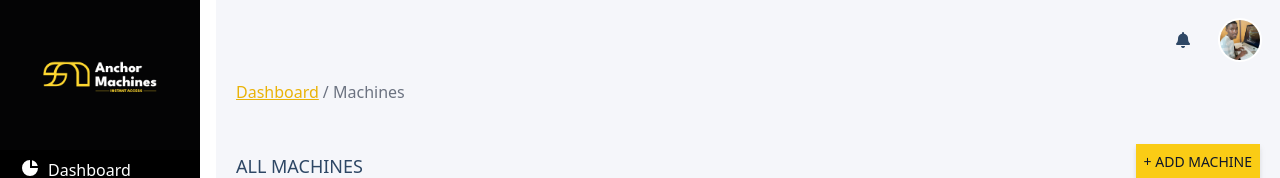
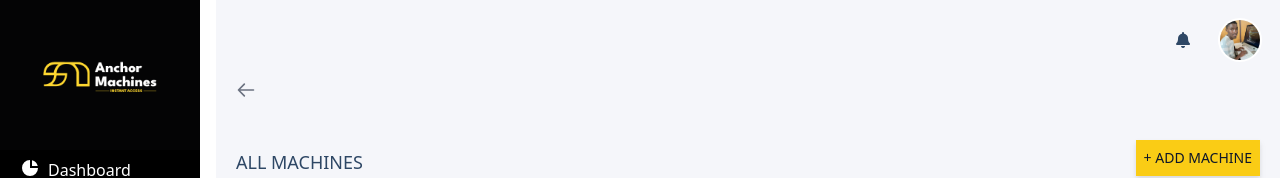
Before and after one commit to Elijahwb/anchormachines-prod, a React (Create React App) app: page /machines in a window 1280 px wide. Shown: the top 178 px of the page. Built offline with nearby package versions, Linux system fonts and the light colour scheme; no server answers; sample sign-in values are in the browser's storage; a web font is replaced by a local one.

Commit message:
wrapping up some debugging

```diff
--- a/src/components/GlobalLayout.jsx
+++ b/src/components/GlobalLayout.jsx
@@ -18,6 +18,7 @@
     const location = useLocation()
     function getCurrentRoute() {
         setCurrentRoute(location.pathname)
+        console.log(location)
     }
 
     return (
@@ -29,8 +30,11 @@
                     currentRoute !== '/dashboard' ?
                     (
                         <div onClick={back} className='px-5 flex items-center cursor-pointer text-gray-500'>
-                            <span className='hover:opacity-80 text-yellow-500 underline'>Dashboard</span>
-                            <span className='ml-1 capitalize font-medium'>/ {currentRoute.substring(1)}</span>
+                            <span className='hover:opacity-80'>
+                                <svg xmlns="http://www.w3.org/2000/svg" className="h-5 w-5" fill="none" viewBox="0 0 24 24" stroke="currentColor">
+                                    <path strokeLinecap="round" strokeLinejoin="round" strokeWidth={2} d="M10 19l-7-7m0 0l7-7m-7 7h18" />
+                                </svg>
+                            </span>
                         </div>
                     ):
                     null
--- a/src/components/GlobalSidebar.jsx
+++ b/src/components/GlobalSidebar.jsx
@@ -32,7 +32,7 @@
         "text-yellow-400": currentRoute === 'dashboard',
     })
     let activeRouteMachinery = classNames({
-        "text-yellow-400": currentRoute === 'machines',
+        "text-yellow-400": currentRoute === 'machines' || currentRoute === 'addmachine',
     })
     let activeRouteTransactions = classNames({
         "text-yellow-400": currentRoute === 'transactions',
```
